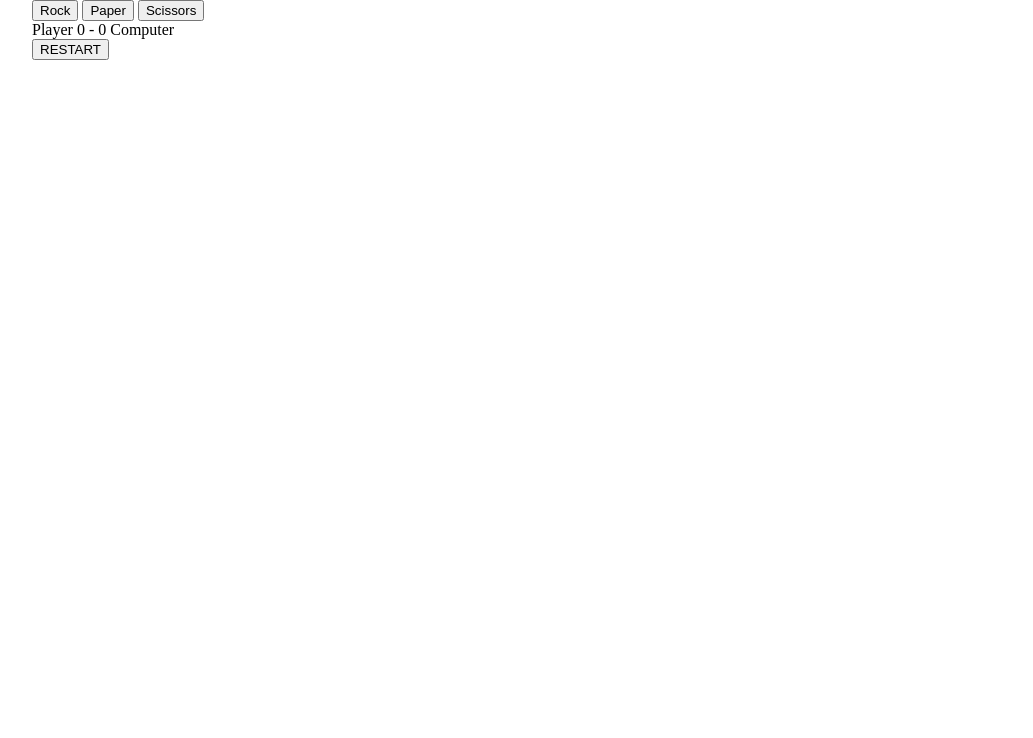
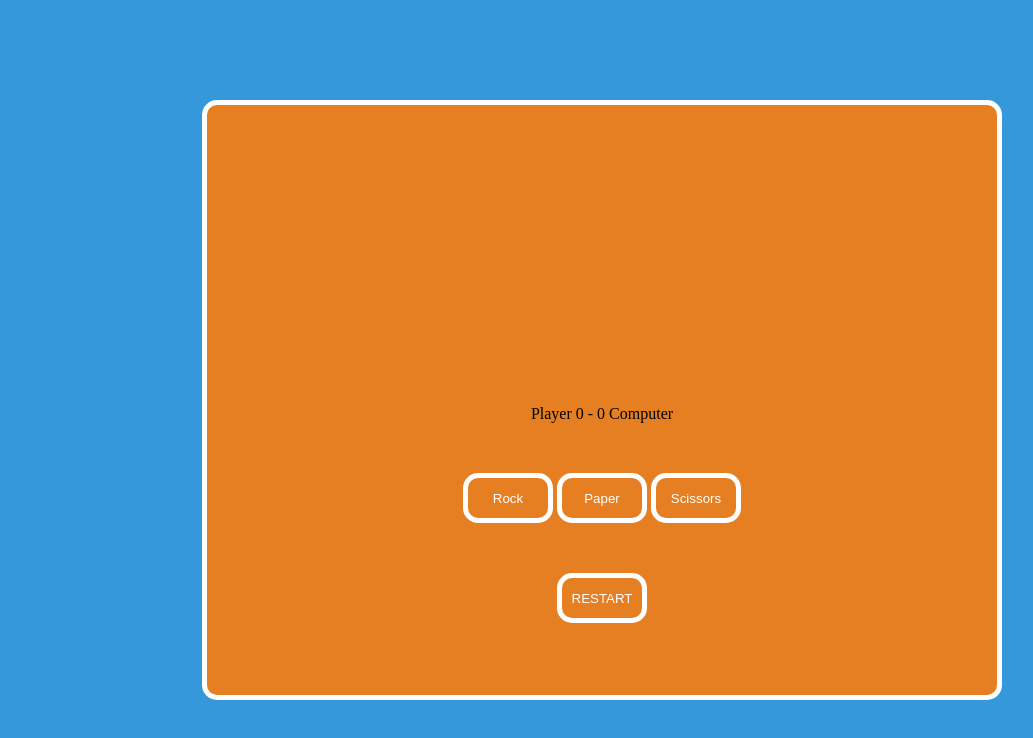
Before and after one commit to sbjohansen/javascript-prework, a website: page index.html in a window 1280 px wide. Shown: the whole page, without its empty margins (38-1071 px from the left). Drawn offline with Linux system fonts and the light colour scheme.

Commit message:
ADD base styling

```diff
--- a/index.html
+++ b/index.html
@@ -3,25 +3,31 @@
 <head>
 	<meta charset="UTF-8">
 	<title>Rock, paper, scissor</title>
+	<link rel="stylesheet" href="vendor/bootstrap-grid.css">
 	<link rel="stylesheet" href="css/style.css">
 </head>
 <body>
 	<div class="container">
-		<div id="buttons">
-            <button id="play-rock">Rock</button>
-			<button id="play-paper">Paper</button>
-			<button id="play-scissor">Scissors</button>
-        </div>
-		<div id="messages">
+		<div class="game-window">
+			<div class="row">
+				<div id="messages" class="game-messages col-12">
 
-        </div>
+				</div>
+			</div>
+			<div id="results">
+				Player <span id="p-score">0</span> - <span id="c-score">0</span> Computer
+			</div>
+			<div class="row">
+				<div id="buttons" class="game-buttons col-12">
+					<button id="play-rock" class="btn">Rock</button>
+					<button id="play-paper" class="btn">Paper</button>
+					<button id="play-scissor" class="btn">Scissors</button>
+				</div>
+			</div>
 
-		<div id="results">
-			Player <span id="p-score">0</span> - <span id="c-score">0</span> Computer
-		</div>
-
-		<div class="restart-button">
-			<button id="restart">RESTART</button>
+			<div class="restart-button">
+				<button id="restart" class="btn">RESTART</button>
+			</div>
 		</div>
 	</div>
 	<script src="js/functions.js"></script>
--- a/js/functions.js
+++ b/js/functions.js
@@ -23,25 +23,25 @@ function playGame(playerInput) {
 
 	function displayResult(argComputerMove, argPlayerMove) {
 
-		printMessage('Computer played ' + '<strong>' + argComputerMove + '</strong>' + ', player played ' + '<strong>' + argPlayerMove + '</strong>.');
+		printMessage('Computer played ' + '<strong>' + argComputerMove + '</strong>' + ', player played ' + '<strong>' + argPlayerMove + '</strong>.<br><br>');
 
 		if (argComputerMove == 'rock' && argPlayerMove == 'paper') {
-			printMessage('Player won!');
+			printMessage('Player won!<br><br>');
 			playerScore++;
 		} else if (argComputerMove == 'paper' && argPlayerMove == 'scissor') {
-			printMessage('Player won!');
+			printMessage('Player won!<br><br>');
 			playerScore++;
 		} else if (argComputerMove == 'scissor' && argPlayerMove == 'rock') {
-			printMessage('Player won!');
+			printMessage('Player won!<br><br>');
 			playerScore++;
 		} else if (argComputerMove == argPlayerMove) {
-			printMessage('Tie');
+			printMessage('Tie<br><br>');
 		} else if (argComputerMove == 'unknown move') {
-			printMessage('Stop cheating!');
-		} else if (argPlayerMove == 'unknown move') {
-			printMessage('Someone is trying to cheat!');
+			printMessage('Stop cheating!<br><br>');
+		} else if (argPlayerMove == 'unknown move<br><br>') {
+			printMessage('Someone is trying to cheat!<br><br>');
 		} else {
-			printMessage('Computer Won');
+			printMessage('Computer Won<br><br>');
 			computerScore++;
 		}
 
--- a/sass/style.scss
+++ b/sass/style.scss
@@ -1,9 +1,73 @@
+/*Variables*/
+$background-color: #3498db;
+$window-color: #e67e22;
+
+/*global*/
+
 body {
     margin: 0;
     padding: 0;
+    background: $background-color;
 }
 
 .container {
     width: 1140px;
     margin: 0 auto;
 }
+
+/*game-window*/
+
+.game-window {
+    background: $window-color;
+    width: 800px;
+    height: 600px;
+    margin: 100px auto;
+    border: white solid 5px;
+    border-radius: 15px;
+    justify-items: center;
+
+}
+
+.game-messages {
+    justify-content: center;
+    margin: 100px auto 0 auto;
+
+}
+
+.btn {
+    width: 90px;
+    height: 50px;
+    border: white solid 5px;
+    border-radius: 15px;
+    background: none;
+    color: white;
+}
+
+
+.game-buttons {
+    margin: 0 auto;
+    align-items: center;
+    text-align: center;
+    justify-content: center;
+
+}
+
+#messages {
+    text-align: center;
+    max-width: 500px;
+    max-height: 150px;
+    min-height: 150px;
+    min-width: 500px;
+}
+
+.restart-button {
+    margin-top: 50px;
+    text-align: center;
+    justify-content: center;
+
+}
+
+#results {
+    text-align: center;
+    margin: 50px auto;
+}
```
Also changed, not shown: css/style.css, vendor/bootstrap-grid.css (added), 1 other file.
